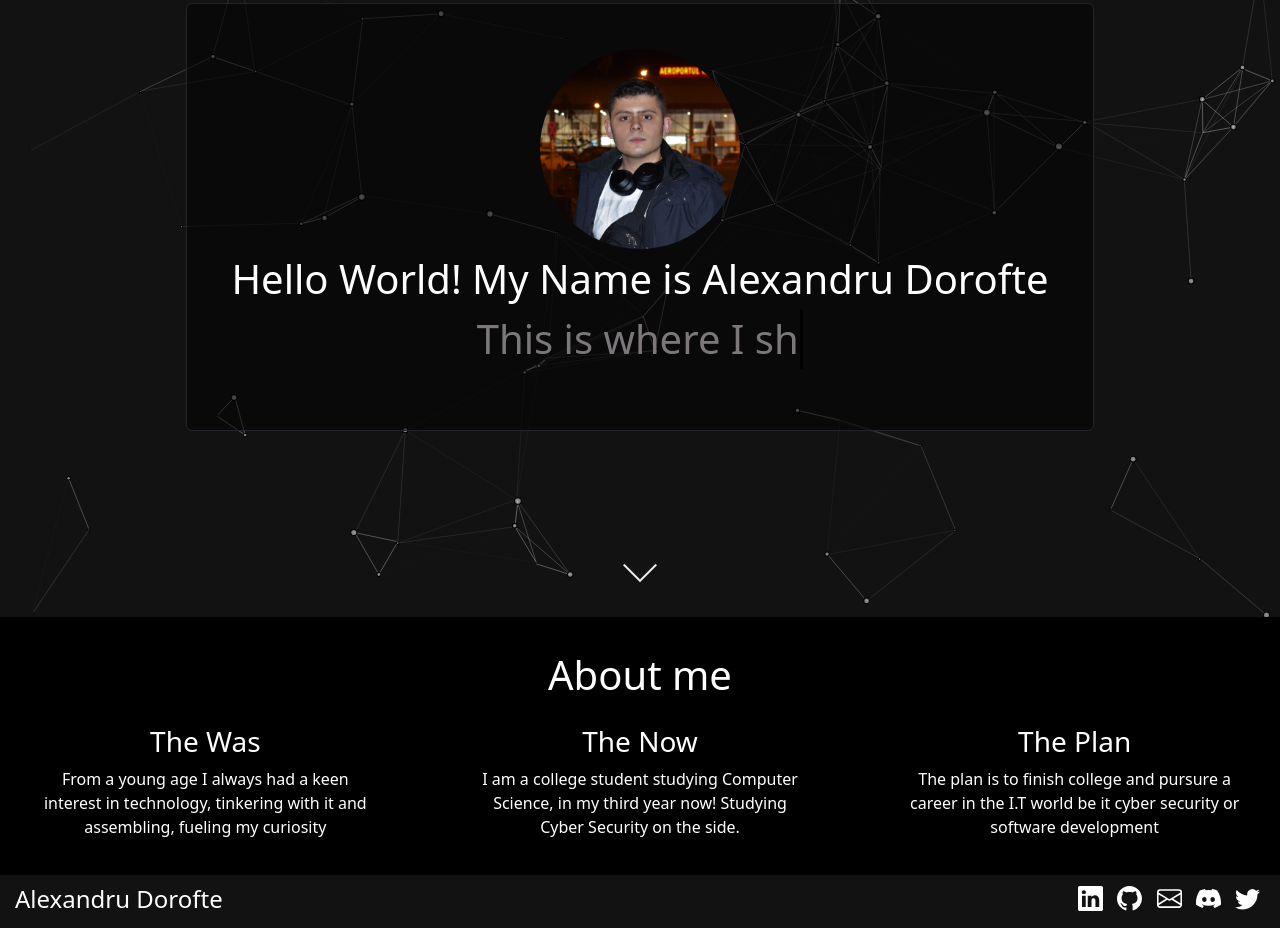
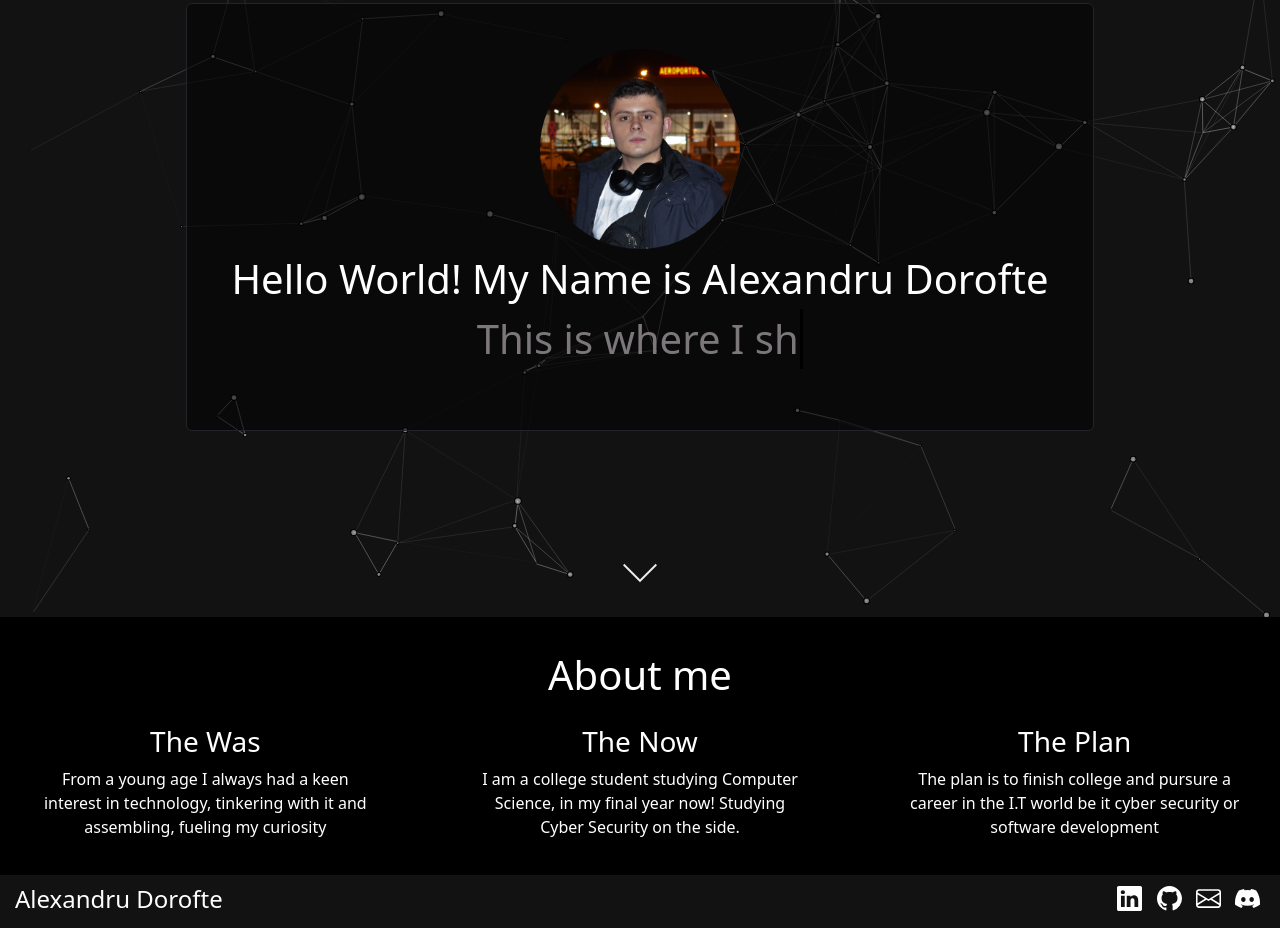
Before and after one commit to Alexandru-Dorofte/alexandru-dorofte.github.io, a plain HTML site: page index.html in a window 1280 px wide. Shown: the part 183-1111 px from the top of the page. Drawn offline with nearby package versions, Linux system fonts and the light colour scheme.

Commit message:
Updated year and of study and rid of twitter

```diff
--- a/index.html
+++ b/index.html
@@ -35,7 +35,7 @@
 
       <div class="col-sm" style="padding-left:50px; padding-right:50px">
         <h3>The Now</h3>
-        <in>I am a college student studying Computer Science, in my third year now! Studying Cyber Security on the side.</p>
+        <in>I am a college student studying Computer Science, in my final year now! Studying Cyber Security on the side.</p>
       </div>
 
       <div class="col-sm" style="padding-left:50px; padding-right:50px">
@@ -71,11 +71,11 @@
       <svg xmlns="http://www.w3.org/2000/svg" style="margin-right: 10px" width="25" height="25" fill="currentColor" class="bi bi-discord" viewBox="0 0 16 16">
         <path d="M13.545 2.907a13.227 13.227 0 0 0-3.257-1.011.05.05 0 0 0-.052.025c-.141.25-.297.577-.406.833a12.19 12.19 0 0 0-3.658 0 8.258 8.258 0 0 0-.412-.833.051.051 0 0 0-.052-.025c-1.125.194-2.22.534-3.257 1.011a.041.041 0 0 0-.021.018C.356 6.024-.213 9.047.066 12.032c.001.014.01.028.021.037a13.276 13.276 0 0 0 3.995 2.02.05.05 0 0 0 .056-.019c.308-.42.582-.863.818-1.329a.05.05 0 0 0-.01-.059.051.051 0 0 0-.018-.011 8.875 8.875 0 0 1-1.248-.595.05.05 0 0 1-.02-.066.051.051 0 0 1 .015-.019c.084-.063.168-.129.248-.195a.05.05 0 0 1 .051-.007c2.619 1.196 5.454 1.196 8.041 0a.052.052 0 0 1 .053.007c.08.066.164.132.248.195a.051.051 0 0 1-.004.085 8.254 8.254 0 0 1-1.249.594.05.05 0 0 0-.03.03.052.052 0 0 0 .003.041c.24.465.515.909.817 1.329a.05.05 0 0 0 .056.019 13.235 13.235 0 0 0 4.001-2.02.049.049 0 0 0 .021-.037c.334-3.451-.559-6.449-2.366-9.106a.034.034 0 0 0-.02-.019Zm-8.198 7.307c-.789 0-1.438-.724-1.438-1.612 0-.889.637-1.613 1.438-1.613.807 0 1.45.73 1.438 1.613 0 .888-.637 1.612-1.438 1.612Zm5.316 0c-.788 0-1.438-.724-1.438-1.612 0-.889.637-1.613 1.438-1.613.807 0 1.451.73 1.438 1.613 0 .888-.631 1.612-1.438 1.612Z"/>
       </svg>
-      <a href="https://twitter.com/AlexandruD30" target="_blank" id="twitter">
+      <!-- <a href="https://twitter.com/AlexandruD30" target="_blank" id="twitter">
       <svg xmlns="http://www.w3.org/2000/svg" style="margin-right: 10px" width="25" height="25" fill="currentColor" class="bi bi-twitter" viewBox="0 0 16 16">
         <path d="M5.026 15c6.038 0 9.341-5.003 9.341-9.334 0-.14 0-.282-.006-.422A6.685 6.685 0 0 0 16 3.542a6.658 6.658 0 0 1-1.889.518 3.301 3.301 0 0 0 1.447-1.817 6.533 6.533 0 0 1-2.087.793A3.286 3.286 0 0 0 7.875 6.03a9.325 9.325 0 0 1-6.767-3.429 3.289 3.289 0 0 0 1.018 4.382A3.323 3.323 0 0 1 .64 6.575v.045a3.288 3.288 0 0 0 2.632 3.218 3.203 3.203 0 0 1-.865.115 3.23 3.23 0 0 1-.614-.057 3.283 3.283 0 0 0 3.067 2.277A6.588 6.588 0 0 1 .78 13.58a6.32 6.32 0 0 1-.78-.045A9.344 9.344 0 0 0 5.026 15z"/>
-      </svg>
-    </a>
+      </svg> -->
+    <!-- </a> -->
   </div>
   </div>
     </footer>
```
Also changed, not shown: main.css (line endings or trailing spaces), main.js (line endings or trailing spaces), particles.json (line endings or trailing spaces).
